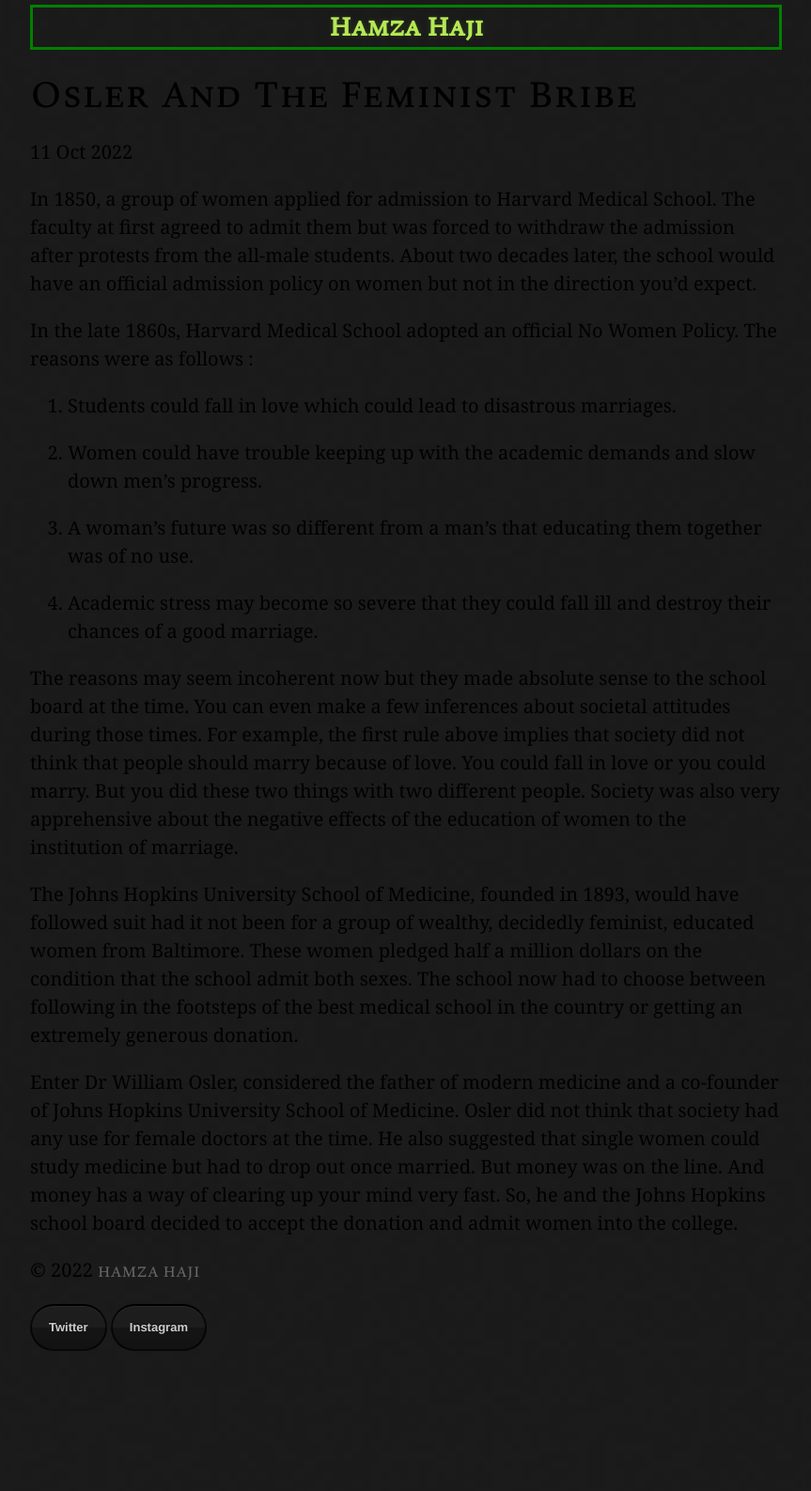
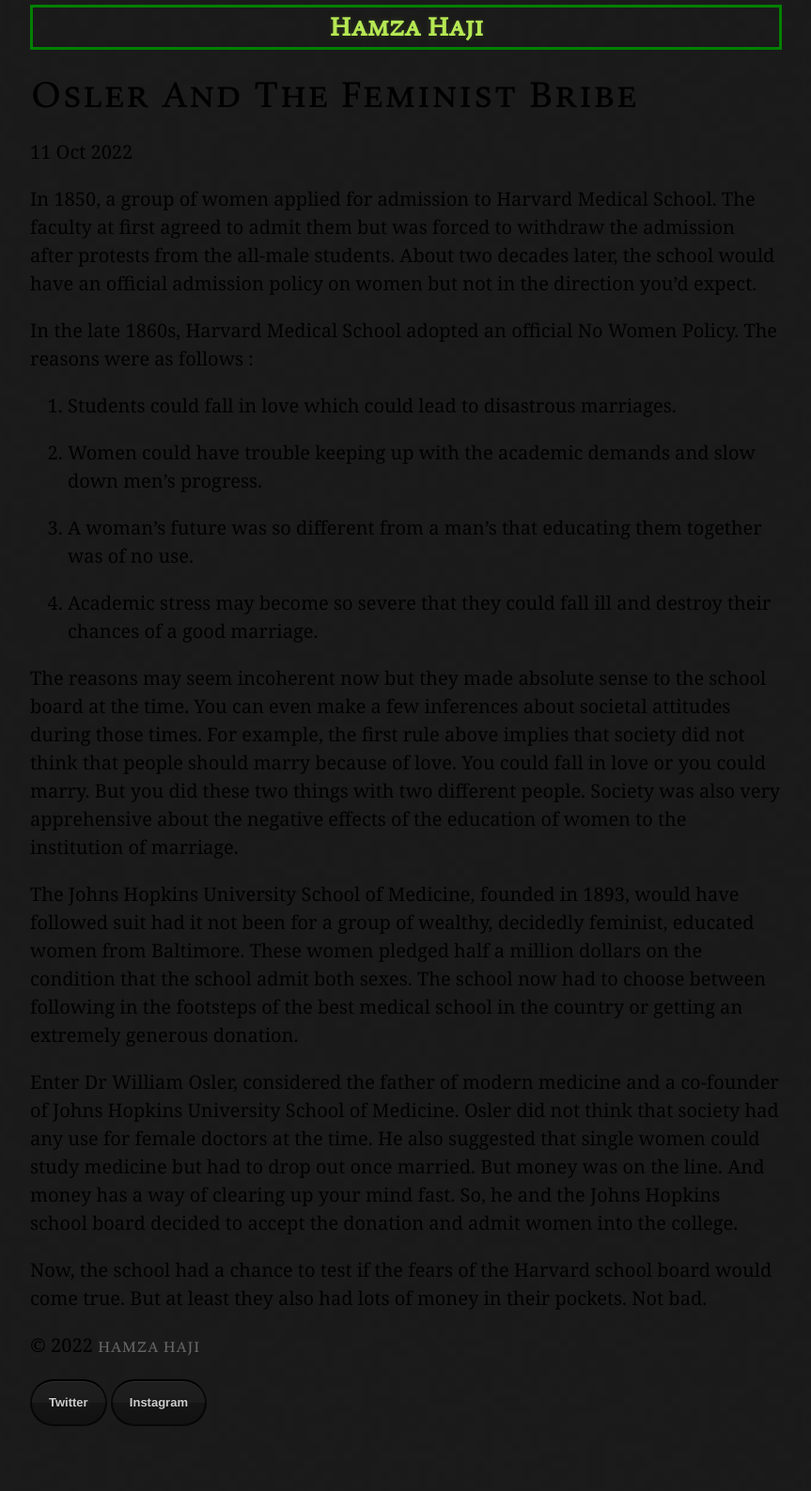
Before and after one commit to hamzambo/hamzambo.github.io, a Jekyll site: the page built from _posts/2022-10-11-osler-and-the-feminist-bribe.md, in a window 1280 px wide. Shown: the whole page at 94% size, without its empty margins (208-1071 px from the left). Built offline with Jekyll 4.4.1, drawn with Linux system fonts in a browser that asks for light colours; before the commit the page ends 1507 px from its top, so only the background shows below that.

Commit message:
Update 2022-10-11-osler-and-the-feminist-bribe.md

```diff
--- a/_posts/2022-10-11-osler-and-the-feminist-bribe.md
+++ b/_posts/2022-10-11-osler-and-the-feminist-bribe.md
@@ -15,6 +15,8 @@
 
 The Johns Hopkins University School of Medicine, founded in 1893, would have followed suit had it not been for a group of wealthy, decidedly feminist, educated women from Baltimore. These women pledged half a million dollars on the condition that the school admit both sexes. The school now had to choose between following in the footsteps of the best medical school in the country or getting an extremely generous donation.
 
-Enter Dr William Osler, considered the father of modern medicine and a co-founder of Johns Hopkins University School of Medicine. Osler did not think that society had any use for female doctors at the time. He also suggested that single women could study medicine but had to drop out once married. But money was on the line. And money has a way of clearing up your mind very fast. So, he and the Johns Hopkins school board decided to accept the donation and admit women into the college.
+Enter Dr William Osler, considered the father of modern medicine and a co-founder of Johns Hopkins University School of Medicine. Osler did not think that society had any use for female doctors at the time. He also suggested that single women could study medicine but had to drop out once married. But money was on the line. And money has a way of clearing up your mind fast. So, he and the Johns Hopkins school board decided to accept the donation and admit women into the college.
+
+Now, the school had a chance to test if the fears of the Harvard school board would come true. But at least they also had lots of money in their pockets. Not bad.
 
 © 2022 <a class="small" href="/">HAMZA HAJI</a>
```
